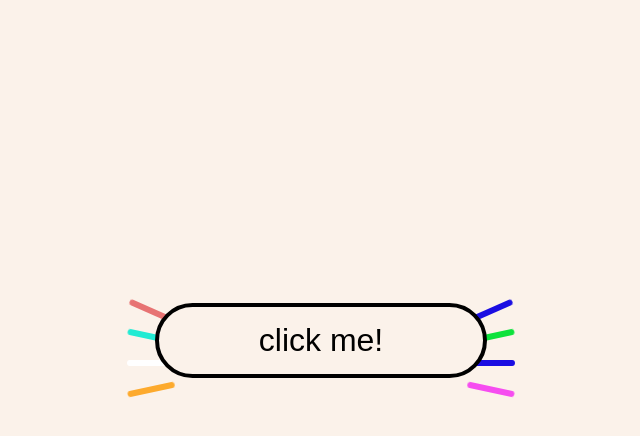
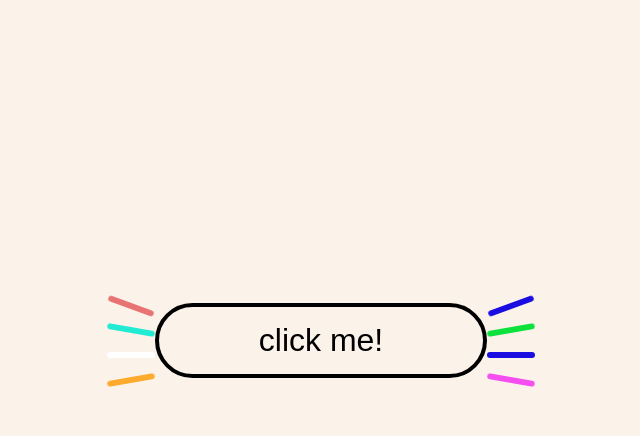
Before and after one commit to tchryssos/casey-fun-buttons, a Next.js app: page /beige-three-d in a window 1280 px wide. Both pictures are taken after a click on the button "click me!". Shown: the top 436 px of the page, without its empty margins (447-1087 px from the left). Built offline with nearby package versions, Linux system fonts and the light colour scheme; a web font is replaced by a local one.

Commit message:
animated lines in the right place

```diff
--- a/src/pages/beige-three-d.tsx
+++ b/src/pages/beige-three-d.tsx
@@ -13,13 +13,15 @@ const animationTimer = 2000;
 
 const createGrowLine = (index: number) => {
   const rotation =
-    index < 4 ? `${index * 12 * -1 - 66}deg` : `${(index - 4) * 12 + 66}deg`;
+    index < 4 ? `${index * 10 * -1 + 20}deg` : `${(index - 4) * 10 - 20}deg`;
+  const translationStart = index < 4 ? '0' : '-100%';
+  const translationEnd = index < 4 ? '-100%' : '100%';
   return keyframes`
+  from {
+    transform: translateX(${translationStart}) translateY(20px) rotate(${rotation});
+  }
   to {
-    transform: scale(100%) rotate(${rotation});
-  }
-  from {
-    transform: scale(0%) rotate(${rotation});
+    transform: translateX(${translationEnd}) translateY(20px) rotate(${rotation});
   }
 `;
 };
@@ -53,6 +55,7 @@ const FunButton = styled(Button)<{ isTransitioning: boolean }>`
   border-radius: ${pxToRem(100)};
   font-size: 2em;
   box-shadow: 0px 20px 0px 0px #000000;
+  z-index: 2;
   ${({ isTransitioning }) => toggleAnimation(buttonDown, 500, isTransitioning)}
 `;
 
@@ -65,16 +68,17 @@ const Line: React.FC<LineProps> = ({ color, className }) => (
   <svg
     className={className}
     fill="none"
-    height="62"
-    width="6"
+    viewBox="0 0 48 6"
     xmlns="http://www.w3.org/2000/svg"
   >
-    <path d="M3 45V3" stroke={color} strokeLinecap="round" strokeWidth="6" />
+    <path d="M3 3L45 3" stroke={color} strokeLinecap="round" strokeWidth="6" />
   </svg>
 );
 
 const AnimatedLine = styled(Line)<{ isTransitioning: boolean; index: number }>(
   ({ isTransitioning, index }) => css`
+    width: 3rem;
+    display: ${isTransitioning ? 'block' : 'none'};
     position: absolute;
     left: ${index < 4 ? 0 : ''};
     right: ${index >= 4 ? 0 : ''};
```
